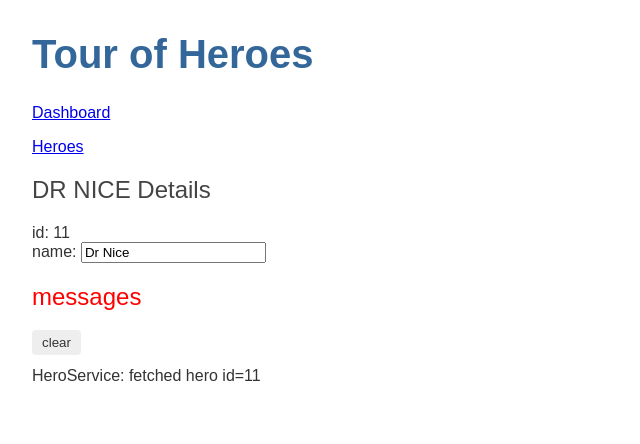
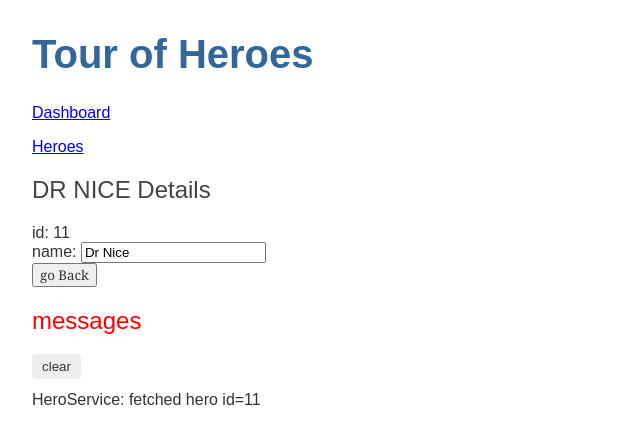
Before and after one commit to live4574/AngularStart, an Angular app in the folder angular-tour-of-heroes/: page /detail/11 in a window 1280 px wide. Shown: the top 444 px of the page, without its empty margins (0-640 px from the left). Built offline with nearby package versions, Linux system fonts and the light colour scheme.

Commit message:
goBack() button added to hero-detail.componenet.html

```diff
--- a/angular-tour-of-heroes/src/app/hero-detail/hero-detail.component.html
+++ b/angular-tour-of-heroes/src/app/hero-detail/hero-detail.component.html
@@ -9,3 +9,5 @@
     </div>
 
   </div>
+
+  <button (click) ="goBack()">go Back</button>
```
